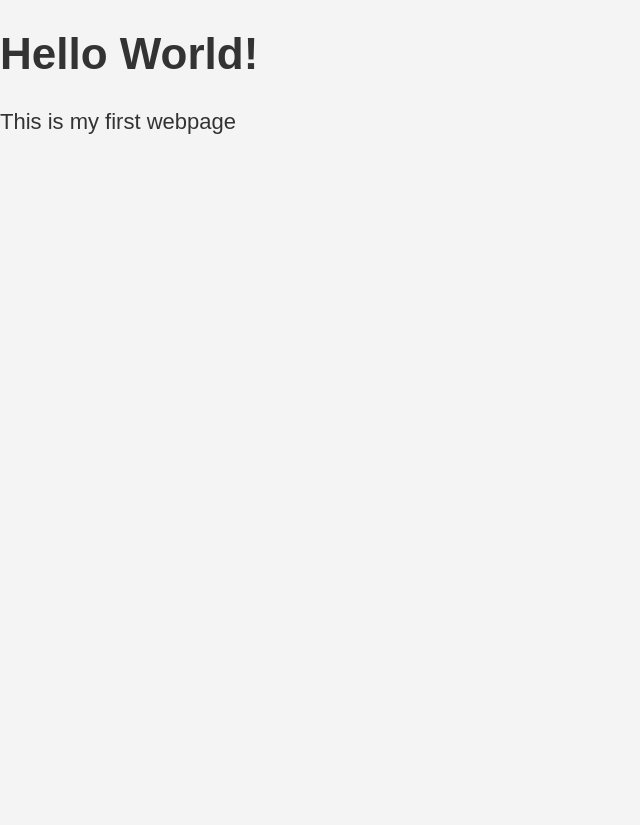
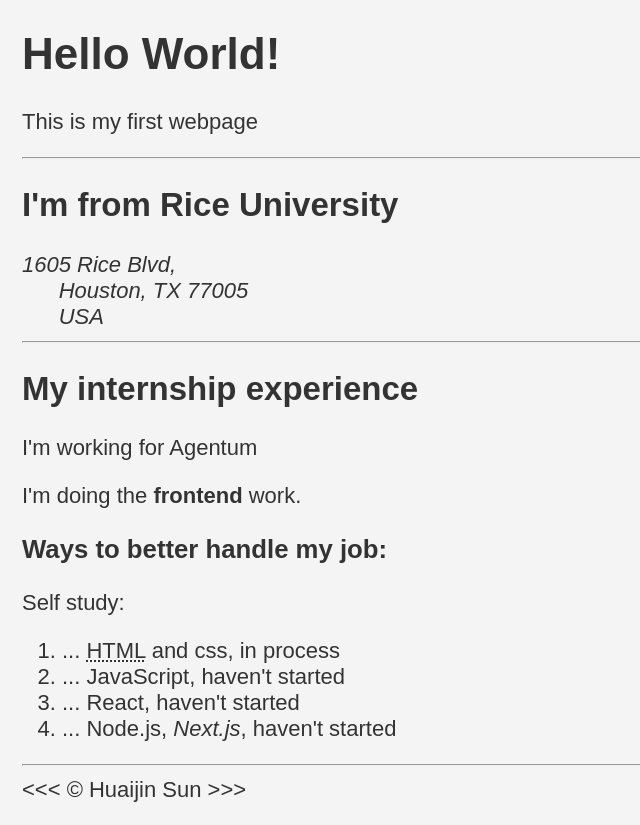
Before and after one commit to Juliet-Sun/HTML_Learning, a plain HTML site: page index.html in a window 1280 px wide. Shown: the whole page, without its empty margins (0-640 px from the left). Before the commit the page ends 800 px from the top, so only its background shows below. Drawn offline with Linux system fonts and the light colour scheme.

Commit message:
lesson 2

```diff
--- a/index.html
+++ b/index.html
@@ -15,5 +15,34 @@
     <body>
         <h1> Hello World! </h1>
         <p> This is my first webpage</p>
+        <hr>
+
+        <!-- Add more experience -->
+        <h2> I'm from Rice University </h2>
+        <address> 1605 Rice Blvd,
+            <br>&nbsp; &nbsp; &nbsp; Houston, TX 77005
+            <br>&nbsp; &nbsp; &nbsp; USA
+        </address>
+
+        <hr>
+        <h2> My internship experience </h2>
+        <p> I'm working for Agentum </p>
+        <p> I'm doing the <strong>frontend</strong> work. </p>
+
+        <h3> Ways to better handle my job: </h3>
+        <p> Self study: </p>
+            <ol>
+                <li> ... <abbr title="Hypertext Markup Language">HTML</abbr> and css, in process </li>
+                <li> ... JavaScript, haven't started </li>
+                <li> ... React, haven't started </li>
+                <li> ... Node.js, <em>Next.js</em>, haven't started </li>
+            </ol>
+
+
+
+        <hr>
+        &lt;&lt;&lt; &copy; Huaijin Sun &gt;&gt;&gt;
+
+
     </body>
 </html>
--- a/main.css
+++ b/main.css
@@ -4,7 +4,7 @@ html {
     color: #333;
 
     body {
-        margin: 0;
+        margin: 22px;
         background-color: #f4f4f4;
     }
 }
```
